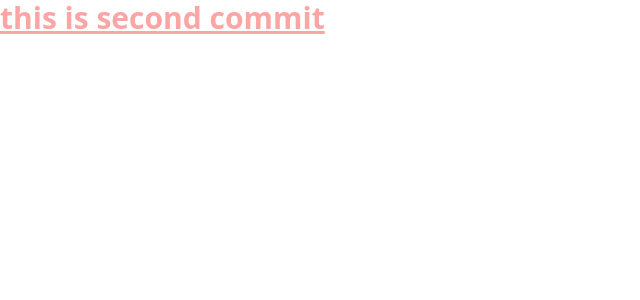
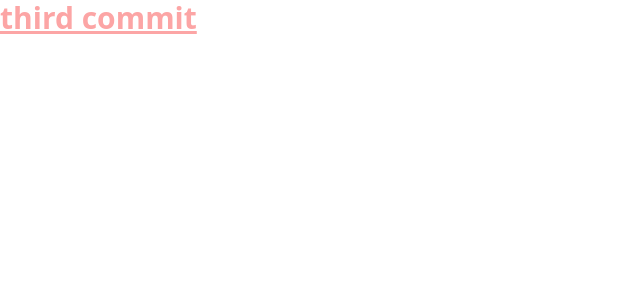
Before and after one commit to BEENA-PAL/SahandsBlogApp, a React (Vite) app in the folder client/: page / in a window 1280 px wide. Shown: the top 300 px of the page, without its empty margins (0-640 px from the left). Built offline with nearby package versions, Linux system fonts and the light colour scheme.

Commit message:
third commit

```diff
--- a/client/src/App.jsx
+++ b/client/src/App.jsx
@@ -1,7 +1,7 @@
 export default function App() {
   return (
     <h1 className="text-3xl font-bold  text-3xl text-red-300 underline">
-      this is second commit
+      third commit
     </h1>
   );
 }
```
